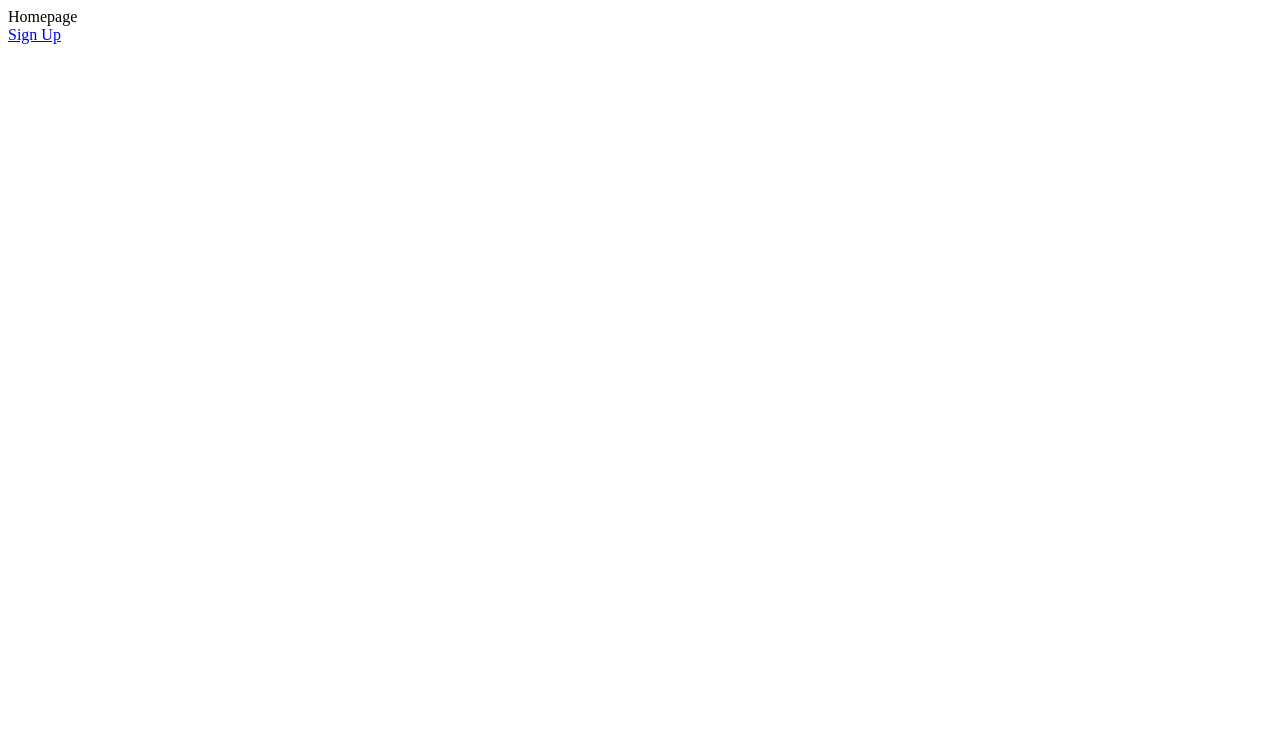
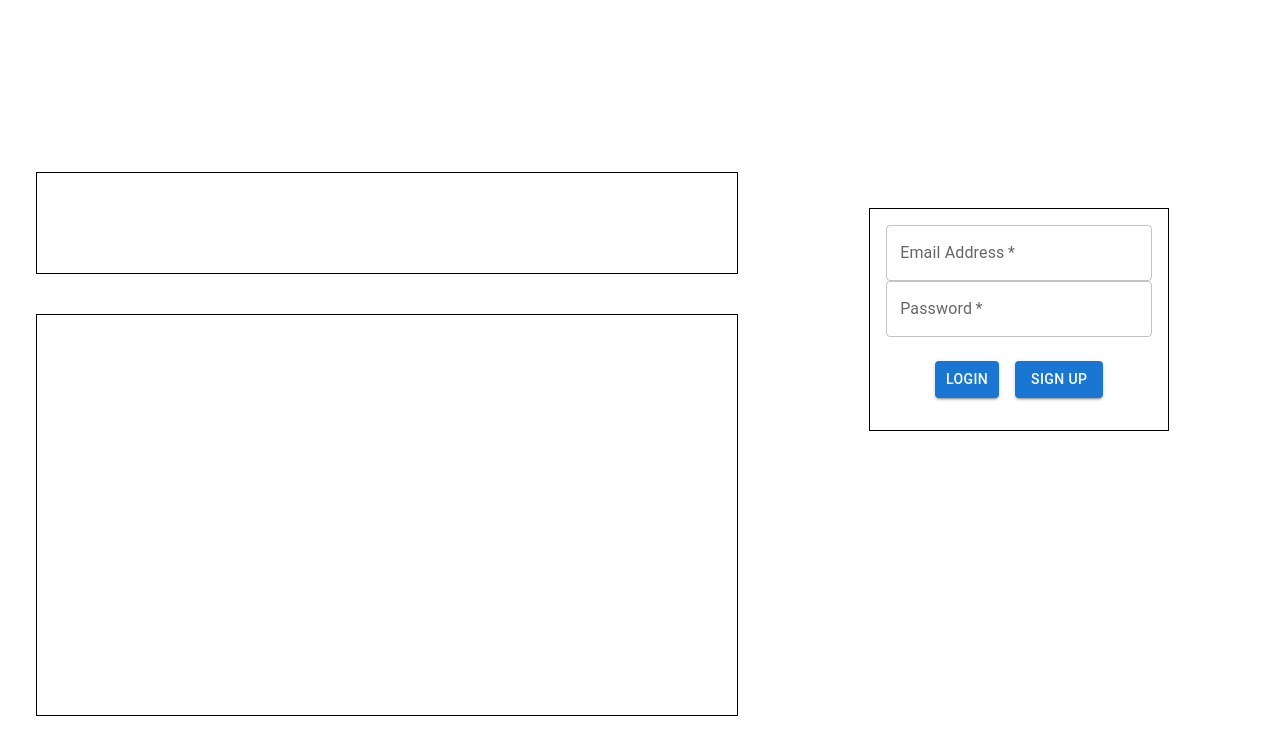
Before and after one commit to fastguys/PostManWeb, a React (Create React App) app: page / in a window 1280 px wide. Shown: the top 754 px of the page. Built offline with nearby package versions, Linux system fonts and the light colour scheme; no server answers.

Commit message:
Add login section. Modified Homepage layout.

```diff
--- a/src/App.js
+++ b/src/App.js
@@ -2,7 +2,7 @@ import React from "react";
 import { Routes, Route, BrowserRouter } from 'react-router-dom';
 
 import Homepage from './components/Homepage';
-import SignUp from "./components/SignUp";
+import SignUp from "./components/SignUpPage";
 
 
 
--- a/src/components/Homepage.js
+++ b/src/components/Homepage.js
@@ -1,12 +1,48 @@
-import React from 'react'
+import { Box } from "@mui/material";
+import { width } from "@mui/system";
+import React from "react";
+import Login from "./Login";
 
 function Homepage() {
   return (
     <>
-        <div>Homepage</div>
-        <a href="/signup">Sign Up</a>
+      <Box
+        sx={{
+          marginTop: 8,
+          display: "flex",
+          flexDirection: "row",
+          alignItems: "center",
+        }}
+      >
+        <Box
+          sx={{
+            width: "60%",
+            height: "100%",
+            display: "flex",
+            flexDirection: "column",
+            alignItems: "center",
+          }}
+        >
+          <Box sx={{ width: 700, height: 100, border: 1, mb: 5 }} />
+          <Box sx={{ width: 700, height: 400, border: 1 }} />
+        </Box>
+
+        <Box
+          sx={{
+            width: "40%",
+            height: "100%",
+            display: "flex",
+            flexDirection: "column",
+            alignItems: "center",
+          }}
+        >
+          <Box sx={{ width: 300, height: 600, padding: 10}}>
+            <Login />
+          </Box>
+        </Box>
+      </Box>
     </>
-  )
+  );
 }
 
-export default Homepage
+export default Homepage;
--- /dev/null
+++ b/src/components/Login.js
@@ -0,0 +1,73 @@
+import React from "react";
+import Button from "@mui/material/Button";
+
+import TextField from "@mui/material/TextField";
+import FormControlLabel from "@mui/material/FormControlLabel";
+import Checkbox from "@mui/material/Checkbox";
+import Link from "@mui/material/Link";
+import Grid from "@mui/material/Grid";
+import Box from "@mui/material/Box";
+import Typography from "@mui/material/Typography";
+import { auth } from "../firebase";
+
+export default function Login() {
+  return (
+    <div>
+      <Box
+        sx={{
+          marginTop: 8,
+          display: "flex",
+          flexDirection: "column",
+          alignItems: "center",
+          padding: 2,
+          border: 1,
+        }}
+      >
+        <TextField
+          required
+          fullWidth
+          id="email"
+          label="Email Address"
+          name="email"
+          autoComplete="email"
+        />
+
+        <TextField
+          required
+          fullWidth
+          name="password"
+          label="Password"
+          type="password"
+          id="password"
+          autoComplete="new-password"
+        />
+
+        <Box
+          sx={{
+            display: "flex",
+            flexDirection: "row",
+            alignItems: "center",
+          }}
+        >
+          <Button
+            type="submit"
+            variant="contained"
+            sx={{ mt: 3, mb: 2, mr: 2, width: 50 }}
+          >
+            Login
+          </Button>
+          <Link href="./signup">
+            <Button
+              type="submit"
+              fullWidth
+              variant="contained"
+              sx={{ mt: 3, mb: 2 }}
+            >
+              Sign Up
+            </Button>
+          </Link>
+        </Box>
+      </Box>
+    </div>
+  );
+}
```
Also changed, not shown: src/components/SignUpPage.js (renamed from src/components/SignUp.js).
